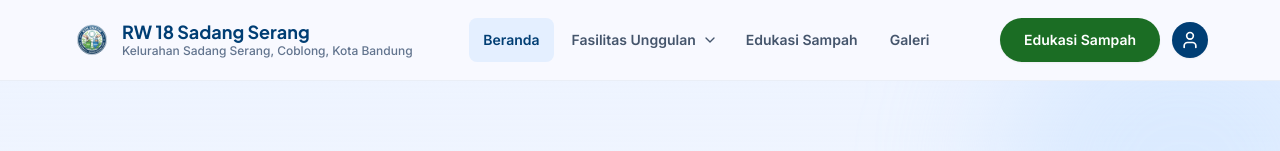
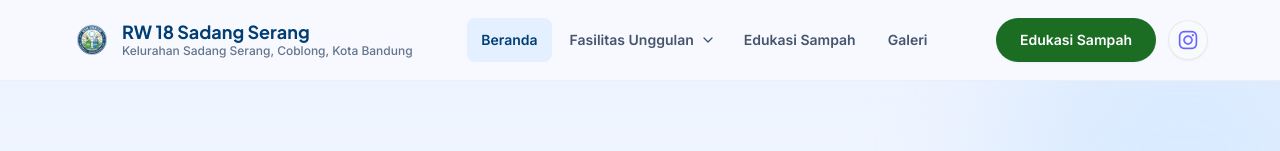
Before and after one commit to Limitsss147a/rw18sadangserang, a Next.js app in the folder website/: page / in a window 1280 px wide. Shown: the top 151 px of the page. Built offline with nearby package versions, Linux system fonts and the light colour scheme.

Commit message:
feat: change icon on header

```diff
--- a/website/src/components/layout/Navbar.tsx
+++ b/website/src/components/layout/Navbar.tsx
@@ -5,7 +5,7 @@ import Link from "next/link";
 import Image from "next/image";
 import { usePathname } from "next/navigation";
 import { motion, AnimatePresence } from "framer-motion";
-import { Menu, ChevronDown, User } from "lucide-react";
+import { Menu, ChevronDown } from "lucide-react";
 import navigation, { NavItem } from "@/data/navigation";
 import MobileMenu from "./MobileMenu";
 
@@ -198,7 +198,7 @@ export default function Navbar() {
             })}
           </nav>
 
-          {/* Right Action CTA & Avatar */}
+          {/* Right Action CTA & Instagram Logo */}
           <div className="flex items-center gap-3">
             <Link
               href="/edukasi"
@@ -207,15 +207,22 @@ export default function Navbar() {
               Edukasi Sampah
             </Link>
 
+            {/* Instagram Logo Button from Asset/Logo */}
             <a
               href="https://instagram.com/kartaunit18_"
               target="_blank"
               rel="noopener noreferrer"
-              className="w-9 h-9 rounded-full bg-[#003e74] text-white hidden sm:flex items-center justify-center shrink-0 hover:bg-[#195694] transition-colors shadow-xs"
-              title="Karang Taruna RW 18 (@kartaunit18_)"
-              aria-label="Kontak Karang Taruna RW 18"
+              className="w-10 h-10 rounded-full bg-slate-50 hover:bg-slate-100 border border-slate-200/80 hidden sm:flex items-center justify-center shrink-0 hover:scale-105 active:scale-95 transition-all shadow-xs p-2"
+              title="Instagram Karang Taruna RW 18 (@kartaunit18_)"
+              aria-label="Instagram Karang Taruna RW 18"
             >
-              <User className="w-5 h-5" />
+              <Image
+                src="/images/logos/logo-instagram.png"
+                alt="Logo Instagram Karang Taruna RW 18"
+                width={24}
+                height={24}
+                className="w-full h-full object-contain"
+              />
             </a>
 
             {/* Mobile Hamburger Button */}
```
Also changed, not shown: website/public/images/logos/LogoInstagram.png (added), website/public/images/logos/logo-instagram.png (added).
